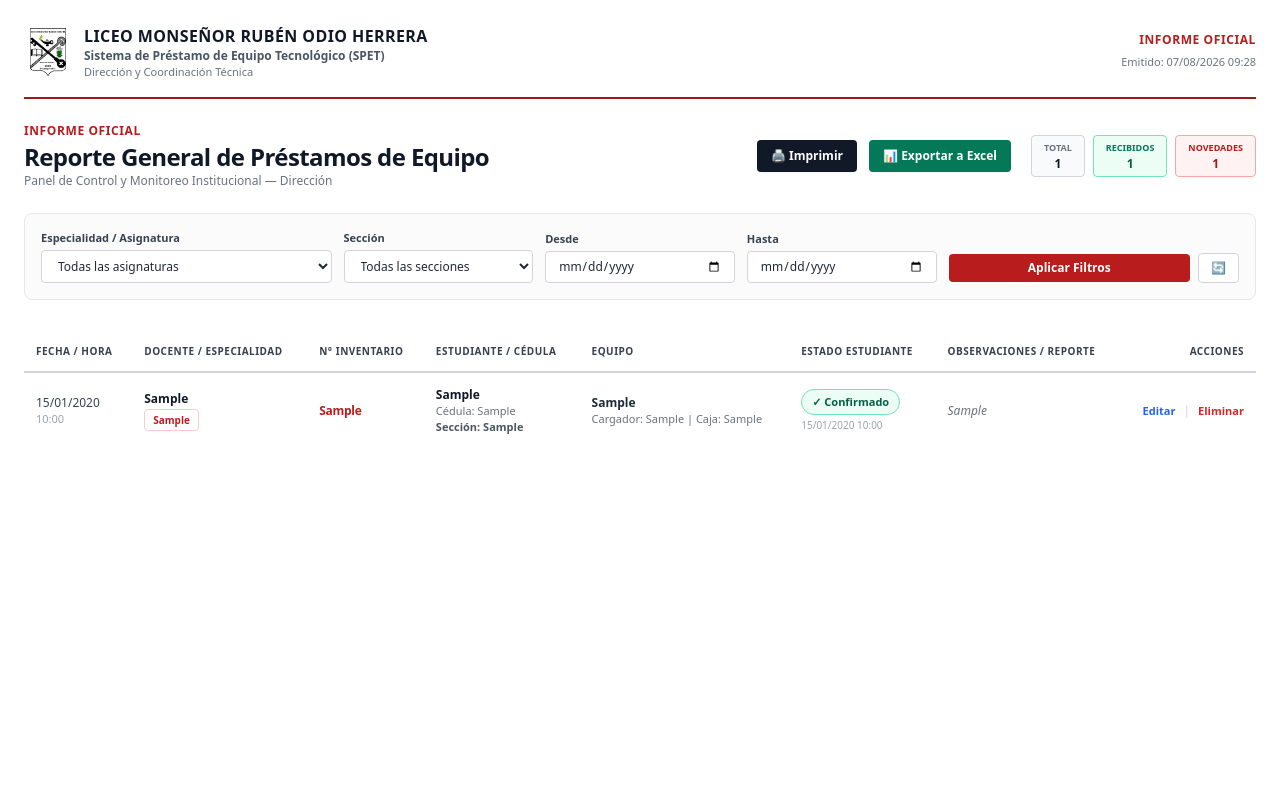
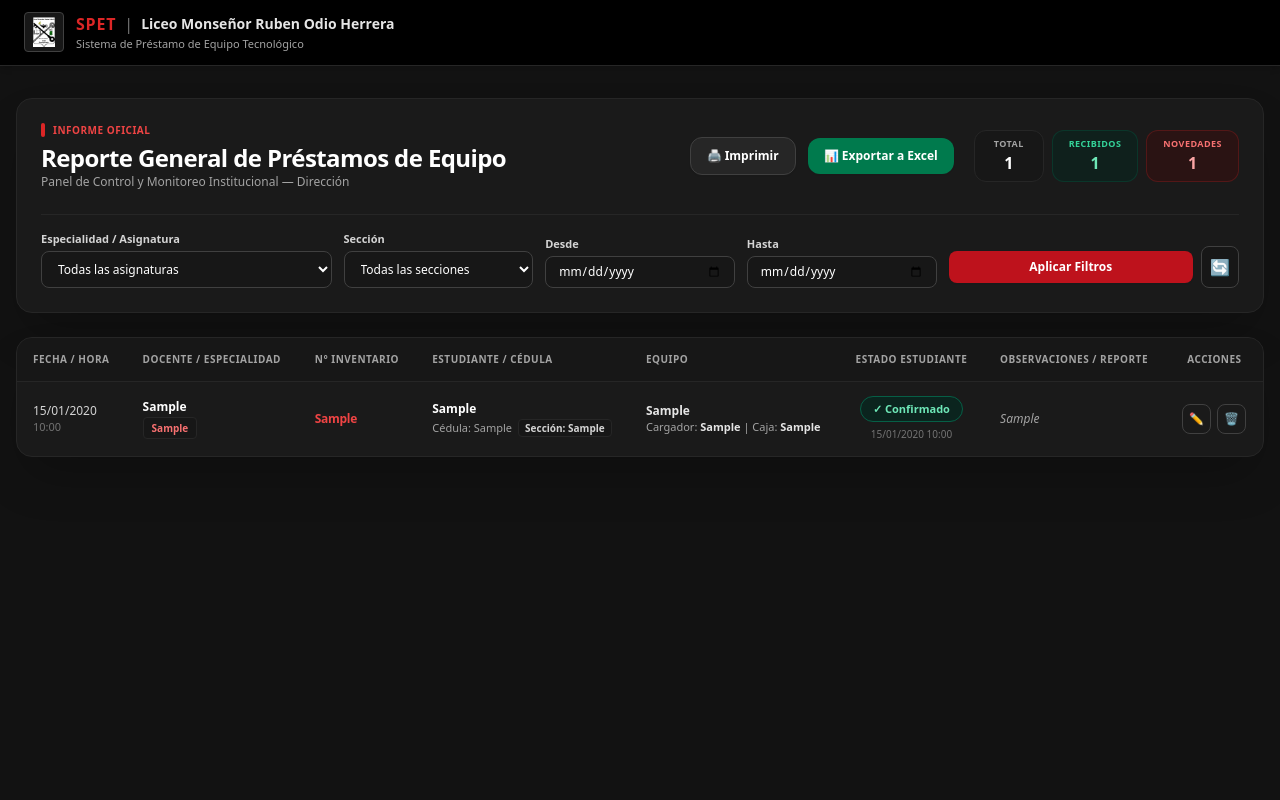
Before and after one commit to gherrera608-sudo/bitacora-tecnologia, a Flask app: page / in a window 1280 px wide. Run offline with Flask 3, Linux system fonts and the light colour scheme; tables that the repository leaves empty hold one stand-in row (values such as "Sample post"); some libraries are stand-ins or nearby versions.

Commit message:
Update direccion.html

```diff
--- a/templates/direccion.html
+++ b/templates/direccion.html
@@ -6,67 +6,79 @@
     <title>SPET - Reporte General de Préstamos</title>
     <script src="https://cdn.tailwindcss.com"></script>
 </head>
-<body class="bg-white min-h-screen text-gray-800 font-sans antialiased pb-12">
+<body class="bg-[#121212] min-h-screen text-gray-100 font-sans antialiased pb-12">
 
-    <div class="max-w-[1400px] mx-auto px-6 py-6">
-
-        <!-- Membrana Institucional Superior -->
-        <header class="flex flex-col md:flex-row justify-between items-start md:items-center border-b-2 border-red-800 pb-4 mb-6 gap-4">
+    <!-- Navbar Superior Institucional -->
+    <header class="bg-black text-white border-b border-neutral-800 px-6 py-3 mb-8 shadow-md">
+        <div class="max-w-[1400px] mx-auto flex items-center justify-between">
             <div class="flex items-center gap-3">
-                <div class="w-12 h-12 flex items-center justify-center">
-                    <img src="{{ url_for('static', filename='escudo.png') }}" alt="Logo" class="max-h-full max-w-full object-contain" onerror="this.src='https://via.placeholder.com/48'">
+                <div class="w-10 h-10 bg-neutral-900 border border-neutral-700 rounded flex items-center justify-center p-1">
+                    <img src="{{ url_for('static', filename='escudo.png') }}" alt="Logo" class="max-h-full max-w-full object-contain" onerror="this.src='https://via.placeholder.com/40'">
                 </div>
                 <div>
-                    <h1 class="text-base font-black tracking-wide text-gray-900">LICEO MONSEÑOR RUBÉN ODIO HERRERA</h1>
-                    <p class="text-xs text-gray-600 font-semibold">Sistema de Préstamo de Equipo Tecnológico (SPET)</p>
-                    <p class="text-[11px] text-gray-500">Dirección y Coordinación Técnica</p>
+                    <div class="flex items-center gap-2">
+                        <span class="text-red-600 font-black tracking-wider text-base">SPET</span>
+                        <span class="text-neutral-500">|</span>
+                        <h1 class="text-sm font-semibold text-neutral-200">Liceo Monseñor Ruben Odio Herrera</h1>
+                    </div>
+                    <p class="text-[11px] text-neutral-400">Sistema de Préstamo de Equipo Tecnológico</p>
                 </div>
             </div>
-            <div class="text-left md:text-right">
-                <span class="text-xs font-bold text-red-700 tracking-wider block">INFORME OFICIAL</span>
-                <span class="text-[11px] text-gray-500">Emitido: {{ ahora.strftime('%d/%m/%Y %H:%M') if ahora else '' }}</span>
         </div>
     </header>
 
-        <!-- Título del Reporte y Botones de Acción -->
-        <div class="flex flex-col md:flex-row md:items-center justify-between gap-4 mb-6">
+    <!-- Contenedor Principal -->
+    <main class="max-w-[1400px] mx-auto px-4 space-y-6">
+
+        <!-- Panel de Control y Filtros -->
+        <section class="bg-[#1a1a1a] rounded-2xl p-6 shadow-2xl border border-neutral-800">
+            <div class="flex flex-col lg:flex-row lg:items-center justify-between gap-6 mb-6">
                 <div>
-                <span class="text-xs font-bold text-red-700 uppercase tracking-wider block mb-0.5">INFORME OFICIAL</span>
-                <h2 class="text-2xl font-black text-gray-900 tracking-tight">Reporte General de Préstamos de Equipo</h2>
-                <p class="text-xs text-gray-500">Panel de Control y Monitoreo Institucional — Dirección</p>
+                    <div class="flex items-center gap-2 mb-1">
+                        <div class="w-1 h-3.5 bg-red-600 rounded-full"></div>
+                        <span class="text-[10px] font-bold text-red-500 uppercase tracking-wider">
+                            INFORME OFICIAL
+                        </span>
+                    </div>
+                    <h2 class="text-2xl font-black text-white tracking-tight">Reporte General de Préstamos de Equipo</h2>
+                    <p class="text-xs font-medium text-neutral-400">Panel de Control y Monitoreo Institucional — Dirección</p>
                 </div>
 
-            <!-- Botones Superiores e Indicadores -->
+                <!-- Acciones Rápidas y Métricas -->
                 <div class="flex flex-wrap items-center gap-3">
-                <a href="javascript:window.print()" class="bg-gray-900 hover:bg-black text-white px-3.5 py-2 rounded text-xs font-bold transition flex items-center gap-1.5 shadow-sm">
+                    <a href="javascript:window.print()" class="bg-[#262626] hover:bg-neutral-800 text-white px-4 py-2.5 rounded-xl text-xs font-bold transition flex items-center gap-2 border border-neutral-700 shadow-sm">
                         🖨️ Imprimir
                     </a>
-                <a href="{{ url_for('descargar_reporte', asignatura=asignatura_filtro, grupo=grupo_filtro, fecha_inicio=fecha_inicio, fecha_fin=fecha_fin) }}" class="bg-emerald-700 hover:bg-emerald-800 text-white px-3.5 py-2 rounded text-xs font-bold transition flex items-center gap-1.5 shadow-sm">
+                    <a href="{{ url_for('descargar_reporte', asignatura=asignatura_filtro, grupo=grupo_filtro, fecha_inicio=fecha_inicio, fecha_fin=fecha_fin) }}" class="bg-[#007a4d] hover:bg-[#00633e] text-white px-4 py-2.5 rounded-xl text-xs font-bold transition flex items-center gap-2 shadow-sm">
                         📊 Exportar a Excel
                     </a>
 
-                <div class="flex items-center gap-2 ml-2 text-xs">
-                    <div class="border border-gray-300 rounded px-3 py-1 text-center bg-gray-50">
-                        <span class="block text-[9px] font-bold text-gray-500">TOTAL</span>
-                        <span class="font-black text-gray-900">{{ total }}</span>
+                    <!-- Indicadores (KPIs) -->
+                    <div class="flex items-center gap-2 ml-2">
+                        <div class="bg-neutral-900 border border-neutral-800 rounded-xl px-4 py-1.5 text-center min-w-[70px]">
+                            <span class="block text-[9px] font-bold text-neutral-400 tracking-wider">TOTAL</span>
+                            <span class="text-base font-black text-white">{{ total }}</span>
                         </div>
-                    <div class="border border-emerald-300 rounded px-3 py-1 text-center bg-emerald-50">
-                        <span class="block text-[9px] font-bold text-emerald-700">RECIBIDOS</span>
-                        <span class="font-black text-emerald-800">{{ confirmados }}</span>
+                        <div class="bg-emerald-950/40 border border-emerald-900/50 rounded-xl px-4 py-1.5 text-center min-w-[70px]">
+                            <span class="block text-[9px] font-bold text-emerald-400 tracking-wider">RECIBIDOS</span>
+                            <span class="text-base font-black text-emerald-300">{{ confirmados }}</span>
                         </div>
-                    <div class="border border-red-300 rounded px-3 py-1 text-center bg-red-50">
-                        <span class="block text-[9px] font-bold text-red-700">NOVEDADES</span>
-                        <span class="font-black text-red-800">{{ novedades }}</span>
+                        <div class="bg-red-950/40 border border-red-900/50 rounded-xl px-4 py-1.5 text-center min-w-[70px]">
+                            <span class="block text-[9px] font-bold text-red-400 tracking-wider">NOVEDADES</span>
+                            <span class="text-base font-black text-red-300">{{ novedades }}</span>
                         </div>
                     </div>
                 </div>
             </div>
 
-        <!-- Filtros de Búsqueda -->
-        <form method="GET" action="{{ url_for('vista_direccion') }}" class="grid grid-cols-1 md:grid-cols-12 gap-3 mb-8 items-end bg-gray-50/70 p-4 rounded-lg border border-gray-200">
+            <hr class="border-neutral-800 my-4">
+
+            <!-- Formulario de Filtros -->
+            <form method="GET" action="{{ url_for('vista_direccion') }}" class="grid grid-cols-1 md:grid-cols-12 gap-3 items-end">
+
                 <div class="md:col-span-3">
-                <label class="block text-[11px] font-bold text-gray-700 mb-1">Especialidad / Asignatura</label>
-                <select name="asignatura" class="w-full bg-white border border-gray-300 rounded px-3 py-1.5 text-xs focus:outline-none focus:border-red-700">
+                    <label class="block text-[11px] font-bold text-neutral-300 mb-1">Especialidad / Asignatura</label>
+                    <select name="asignatura" class="w-full bg-neutral-900 border border-neutral-700 rounded-lg px-3 py-2 text-xs font-medium text-white focus:ring-2 focus:ring-red-600 focus:border-red-600 transition outline-none">
                         <option value="">Todas las asignaturas</option>
                         {% for a in todas_asignaturas %}
                             <option value="{{ a }}" {% if asignatura_filtro == a %}selected{% endif %}>{{ a }}</option>
@@ -75,8 +87,8 @@
                 </div>
 
                 <div class="md:col-span-2">
-                <label class="block text-[11px] font-bold text-gray-700 mb-1">Sección</label>
-                <select name="grupo" class="w-full bg-white border border-gray-300 rounded px-3 py-1.5 text-xs focus:outline-none focus:border-red-700">
+                    <label class="block text-[11px] font-bold text-neutral-300 mb-1">Sección</label>
+                    <select name="grupo" class="w-full bg-neutral-900 border border-neutral-700 rounded-lg px-3 py-2 text-xs font-medium text-white focus:ring-2 focus:ring-red-600 focus:border-red-600 transition outline-none">
                         <option value="">Todas las secciones</option>
                         {% for g in todos_grupos %}
                             <option value="{{ g }}" {% if grupo_filtro == g %}selected{% endif %}>{{ g }}</option>
@@ -85,90 +97,99 @@
                 </div>
 
                 <div class="md:col-span-2">
-                <label class="block text-[11px] font-bold text-gray-700 mb-1">Desde</label>
-                <input type="date" name="fecha_inicio" value="{{ fecha_inicio }}" class="w-full bg-white border border-gray-300 rounded px-3 py-1.5 text-xs focus:outline-none focus:border-red-700">
+                    <label class="block text-[11px] font-bold text-neutral-300 mb-1">Desde</label>
+                    <input type="date" name="fecha_inicio" value="{{ fecha_inicio }}" class="w-full bg-neutral-900 border border-neutral-700 rounded-lg px-3 py-1.5 text-xs font-medium text-white focus:ring-2 focus:ring-red-600 focus:border-red-600 transition outline-none">
                 </div>
 
                 <div class="md:col-span-2">
-                <label class="block text-[11px] font-bold text-gray-700 mb-1">Hasta</label>
-                <input type="date" name="fecha_fin" value="{{ fecha_fin }}" class="w-full bg-white border border-gray-300 rounded px-3 py-1.5 text-xs focus:outline-none focus:border-red-700">
+                    <label class="block text-[11px] font-bold text-neutral-300 mb-1">Hasta</label>
+                    <input type="date" name="fecha_fin" value="{{ fecha_fin }}" class="w-full bg-neutral-900 border border-neutral-700 rounded-lg px-3 py-1.5 text-xs font-medium text-white focus:ring-2 focus:ring-red-600 focus:border-red-600 transition outline-none">
                 </div>
 
                 <div class="md:col-span-3 flex items-center gap-2">
-                <button type="submit" class="flex-1 bg-red-700 hover:bg-red-800 text-white font-bold py-1.5 px-3 rounded text-xs transition">
+                    <button type="submit" class="flex-1 bg-[#be121c] hover:bg-[#a10e16] text-white font-bold py-2 px-4 rounded-lg text-xs transition shadow-sm">
                         Aplicar Filtros
                     </button>
-                <a href="{{ url_for('vista_direccion') }}" class="bg-white border border-gray-300 text-gray-700 hover:bg-gray-100 py-1.5 px-3 rounded text-xs transition" title="Limpiar filtros">
+                    <a href="{{ url_for('vista_direccion') }}" class="bg-neutral-900 hover:bg-neutral-800 border border-neutral-700 text-neutral-300 p-2 rounded-lg transition" title="Limpiar Filtros">
                         🔄
                     </a>
                 </div>
             </form>
+        </section>
 
-        <!-- Tabla de Registros Estilizada -->
+        <!-- Tabla de Registros -->
+        <section class="bg-[#1a1a1a] rounded-2xl shadow-2xl border border-neutral-800 overflow-hidden">
             <div class="overflow-x-auto">
                 <table class="w-full text-left border-collapse">
                     <thead>
-                    <tr class="border-b-2 border-gray-300 text-[10px] font-black text-gray-700 tracking-wider uppercase">
-                        <th class="py-3 px-3">FECHA / HORA</th>
-                        <th class="py-3 px-3">DOCENTE / ESPECIALIDAD</th>
-                        <th class="py-3 px-3">N° INVENTARIO</th>
-                        <th class="py-3 px-3">ESTUDIANTE / CÉDULA</th>
-                        <th class="py-3 px-3">EQUIPO</th>
-                        <th class="py-3 px-3">ESTADO ESTUDIANTE</th>
-                        <th class="py-3 px-3">OBSERVACIONES / REPORTE</th>
-                        <th class="py-3 px-3 text-right">ACCIONES</th>
+                        <tr class="border-b border-neutral-800 text-[10px] font-black text-neutral-400 tracking-wider uppercase bg-neutral-900/60">
+                            <th class="py-3.5 px-4">FECHA / HORA</th>
+                            <th class="py-3.5 px-4">DOCENTE / ESPECIALIDAD</th>
+                            <th class="py-3.5 px-4">N° INVENTARIO</th>
+                            <th class="py-3.5 px-4">ESTUDIANTE / CÉDULA</th>
+                            <th class="py-3.5 px-4">EQUIPO</th>
+                            <th class="py-3.5 px-4 text-center">ESTADO ESTUDIANTE</th>
+                            <th class="py-3.5 px-4">OBSERVACIONES / REPORTE</th>
+                            <th class="py-3.5 px-4 text-center">ACCIONES</th>
                         </tr>
                     </thead>
-                <tbody class="divide-y divide-gray-200 text-xs">
+                    <tbody class="divide-y divide-neutral-800/60 text-xs">
                         {% for p in prestamos %}
-                    <tr class="hover:bg-gray-50 transition">
-                        <td class="py-3.5 px-3 font-medium text-gray-700 whitespace-nowrap">
+                        <tr class="hover:bg-neutral-900/40 transition">
+                            <td class="py-3.5 px-4 font-medium text-neutral-300 whitespace-nowrap">
                                 {{ p.fecha_entrega|strftime('%d/%m/%Y') }}<br>
-                            <span class="text-[11px] text-gray-400">{{ p.fecha_entrega|strftime('%H:%M') }}</span>
+                                <span class="text-[11px] text-neutral-500">{{ p.fecha_entrega|strftime('%H:%M') }}</span>
                             </td>
-                        <td class="py-3.5 px-3">
-                            <span class="font-bold text-gray-900 block">{{ p.profesor }}</span>
-                            <span class="inline-block bg-white text-red-700 text-[10px] font-bold px-2 py-0.5 rounded border border-red-200 mt-0.5 shadow-xs">
+                            <td class="py-3.5 px-4">
+                                <span class="font-bold text-white block">{{ p.profesor }}</span>
+                                <span class="inline-block bg-neutral-900 text-red-400 text-[10px] font-bold px-2 py-0.5 rounded border border-neutral-800 mt-0.5">
                                     {{ p.asignatura }}
                                 </span>
                             </td>
-                        <td class="py-3.5 px-3 font-black text-red-700 tracking-tight whitespace-nowrap">
+                            <td class="py-3.5 px-4 font-black text-red-500 tracking-tight whitespace-nowrap">
                                 {{ p.inventario }}
                             </td>
-                        <td class="py-3.5 px-3">
-                            <span class="font-bold text-gray-900 block">{{ p.estudiante }}</span>
-                            <span class="text-[11px] text-gray-500 block">Cédula: {{ p.cedula }}</span>
-                            <span class="text-[11px] text-gray-600 font-semibold">Sección: {{ p.grupo }}</span>
+                            <td class="py-3.5 px-4">
+                                <span class="font-bold text-white block">{{ p.estudiante }}</span>
+                                <div class="text-[11px] text-neutral-400 flex items-center gap-1.5 mt-0.5">
+                                    <span>Cédula: {{ p.cedula }}</span>
+                                    <span class="inline-block bg-neutral-900 text-neutral-300 font-bold px-1.5 py-0.2 rounded text-[10px] border border-neutral-800">
+                                        Sección: {{ p.grupo }}
+                                    </span>
+                                </div>
                             </td>
-                        <td class="py-3.5 px-3">
-                            <span class="font-semibold text-gray-800 block">{{ p.marca_modelo }}</span>
-                            <span class="text-[11px] text-gray-500">
-                                Cargador: {{ p.cargador_entregado }} | Caja: {{ p.caja_entregada }}
+                            <td class="py-3.5 px-4">
+                                <span class="font-semibold text-neutral-200 block">{{ p.marca_modelo }}</span>
+                                <span class="text-[11px] text-neutral-400">
+                                    Cargador: <strong class="text-neutral-200">{{ p.cargador_entregado }}</strong> | Caja: <strong class="text-neutral-200">{{ p.caja_entregada }}</strong>
                                 </span>
                             </td>
-                        <td class="py-3.5 px-3 whitespace-nowrap">
+                            <td class="py-3.5 px-4 text-center whitespace-nowrap">
                                 {% if p.confirmado_estudiante %}
-                                <span class="inline-flex items-center gap-1 bg-emerald-50 text-emerald-800 font-bold text-[11px] px-2.5 py-1 rounded-full border border-emerald-300">
+                                    <span class="inline-flex items-center gap-1 bg-emerald-950/60 text-emerald-300 font-bold text-[11px] px-3 py-1 rounded-full border border-emerald-800">
                                         ✓ Confirmado
                                     </span>
                                     {% if p.fecha_reporte %}
-                                    <span class="block text-[10px] text-gray-400 mt-0.5">{{ p.fecha_reporte|strftime('%d/%m/%Y %H:%M') }}</span>
+                                        <span class="block text-[10px] text-neutral-500 mt-1">{{ p.fecha_reporte|strftime('%d/%m/%Y %H:%M') }}</span>
                                     {% endif %}
                                 {% else %}
-                                <span class="inline-block bg-amber-50 text-amber-800 font-bold text-[11px] px-2.5 py-1 rounded-full border border-amber-300">
+                                    <span class="inline-block bg-amber-950/60 text-amber-300 font-bold text-[11px] px-3 py-1 rounded-full border border-amber-800">
                                         En Espera
                                     </span>
                                 {% endif %}
                             </td>
-                        <td class="py-3.5 px-3 text-gray-500 italic">
+                            <td class="py-3.5 px-4 text-neutral-400 italic">
                                 {{ p.reporte_estudiante if p.reporte_estudiante else 'Sin novedades' }}
                             </td>
-                        <td class="py-3.5 px-3 text-right whitespace-nowrap">
-                            <div class="flex items-center justify-end gap-2">
-                                <a href="{{ url_for('editar_prestamo', id=p.id) }}" class="text-blue-600 hover:underline font-semibold text-[11px]">Editar</a>
-                                <span class="text-gray-300">|</span>
+                            <td class="py-3.5 px-4 text-center whitespace-nowrap">
+                                <div class="flex items-center justify-center gap-1.5">
+                                    <a href="{{ url_for('editar_prestamo', id=p.id) }}" class="p-1.5 text-neutral-300 hover:text-white hover:bg-neutral-800 rounded-lg border border-neutral-700 transition" title="Editar">
+                                        ✏️
+                                    </a>
                                     <form action="{{ url_for('eliminar_prestamo', id=p.id) }}" method="POST" class="inline" onsubmit="return confirm('¿Está seguro de eliminar este registro?')">
-                                    <button type="submit" class="text-red-600 hover:underline font-semibold text-[11px]">Eliminar</button>
+                                        <button type="submit" class="p-1.5 text-neutral-300 hover:text-red-400 hover:bg-red-950/50 rounded-lg border border-neutral-700 transition" title="Eliminar">
+                                            🗑️
+                                        </button>
                                     </form>
                                 </div>
                             </td>
@@ -177,8 +198,9 @@
                     </tbody>
                 </table>
             </div>
+        </section>
 
-    </div>
+    </main>
 
 </body>
 </html>
```
Lines whose indentation alone changed are shown as unchanged.
